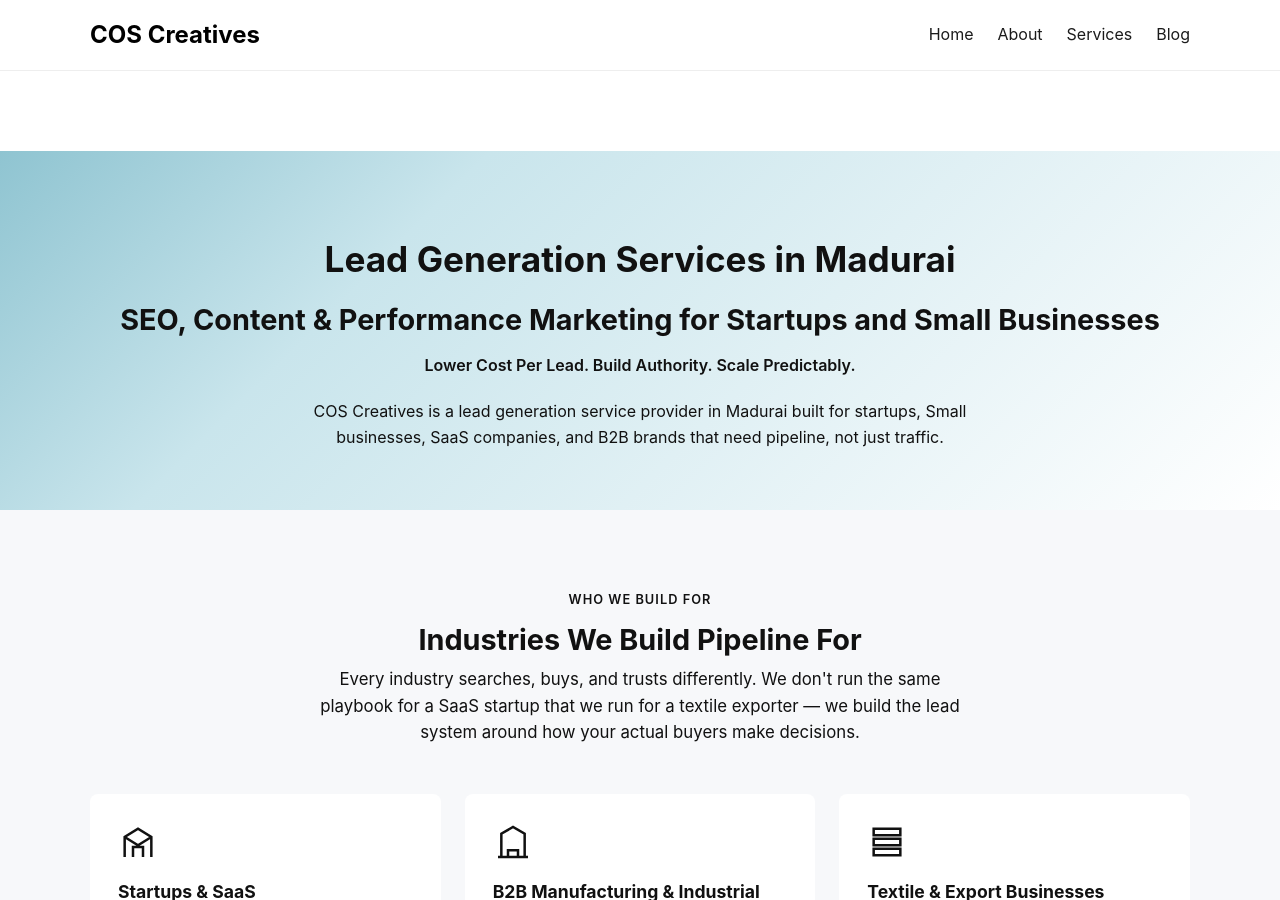
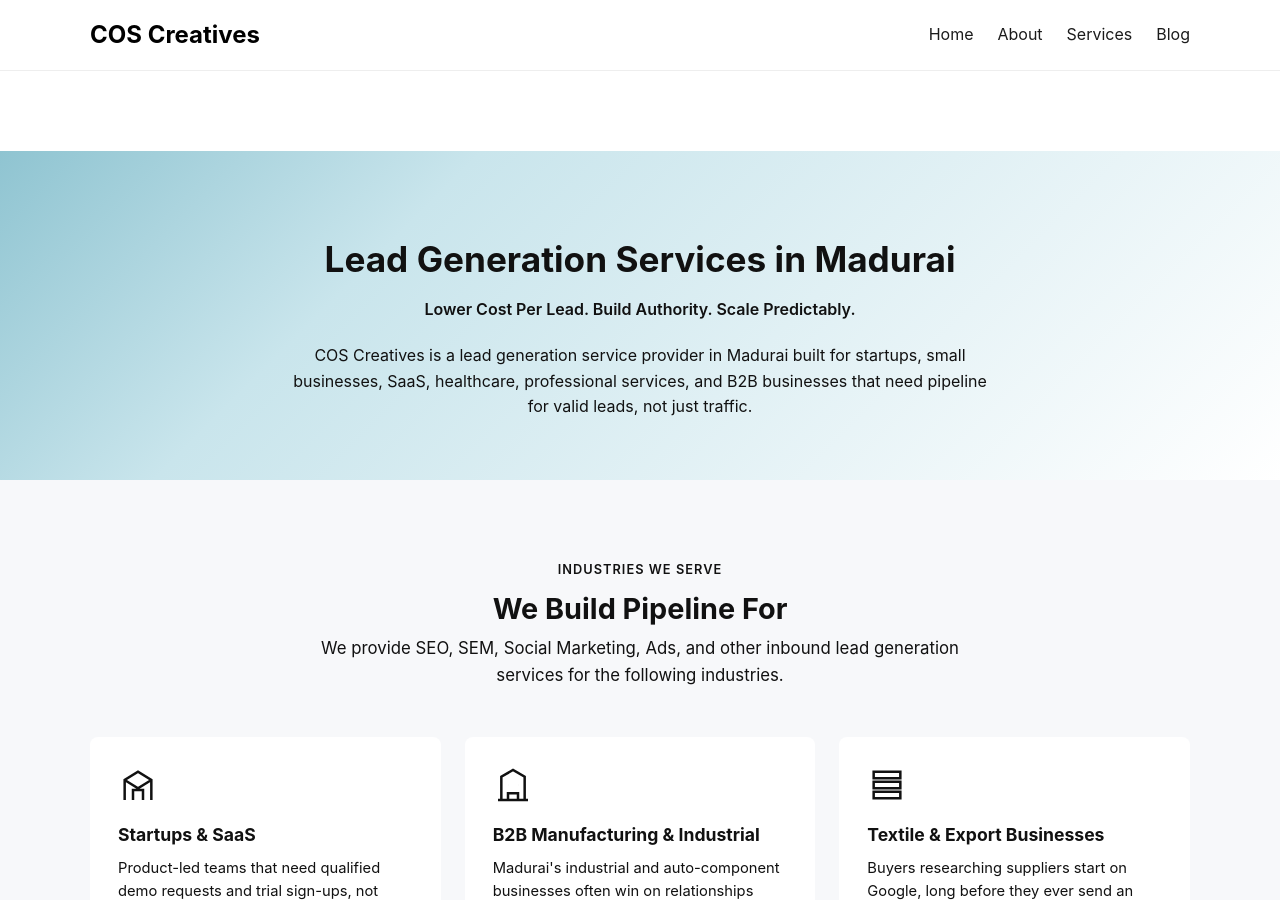
Before and after one commit to coscreativez-main/website, a Jekyll site: the page built from services.html, in a window 1280 px wide and 900 px high. Built offline with Jekyll 4.4.1, drawn with Linux system fonts in a browser that asks for light colours.

Commit message:
Update services.html

```diff
--- a/services.html
+++ b/services.html
@@ -1,8 +1,8 @@
 ---
 layout: default
 title: Lead Generation Services in Madurai | SEO, Content & Performance Marketing | COS Creatives
-keywords:  Lead Generation Agency Madurai, SEO for Startups, lead generation cost, lead generation for startups, lead generation for startups in madurai
-description: COS Creatives is a lead generation agency in Madurai helping startups cut cost per lead with SEO, inbound systems, and performance marketing. See pricing & process.
+keywords:  Lead generation services in Madurai, lead generation for startups in madurai, B2B Lead generation service, B2C Lead generation service, SaaS Lead generation service, Lead generation service for Service-based business, Lead generation service for Startups, Lead generation service for Small Businesses, Lead generation service for Professional services, Lead generation service for Healthcare, Lead generation service for Energy-sector businesses
+description: COS Creatives is one of the best lead generation service providers in Madurai helping businesses in SEO, SEM, Google Ads, Meta Ads, Analytics, and end-to-end in-bound lead funnel. See pricing & process.
 ---
 
 <main class="services">
@@ -11,13 +11,11 @@
   <section class="services-hero">
     <div class="container">
       <h1>Lead Generation Services in Madurai</h1>
-      <h2>SEO, Content & Performance Marketing for Startups and Small Businesses</h2>
       <p class="subtitle">
 Lower Cost Per Lead. Build Authority. Scale Predictably.
       </p>
       <p class="intro">
-COS Creatives is a lead generation service provider in Madurai built for startups, Small businesses, SaaS companies, and B2B brands that need pipeline, not just traffic.
-      </p>
+COS Creatives is a lead generation service provider in Madurai built for startups, small businesses, SaaS, healthcare, professional services, and B2B businesses that need pipeline for valid leads, not just traffic.      </p>
     </div>
   </section>
 
@@ -28,12 +26,10 @@
      ============================================ -->
 <section class="industries" id="industries">
   <div class="industries__header">
-    <p class="eyebrow">Who We Build For</p>
-    <h2>Industries We Build Pipeline For</h2>
+    <p class="eyebrow">Industries We Serve</p>
+    <h2>We Build Pipeline For</h2>
     <p class="industries__intro">
-      Every industry searches, buys, and trusts differently. We don't run the same
-      playbook for a SaaS startup that we run for a textile exporter — we build the
-      lead system around how your actual buyers make decisions.
+      We provide SEO, SEM, Social Marketing, Ads, and other inbound lead generation services for the following industries.
     </p>
   </div>
 
```
